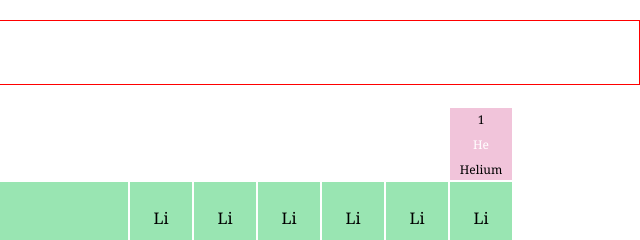
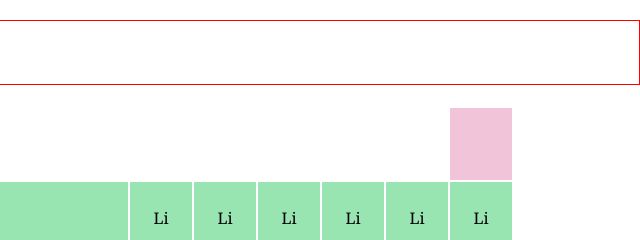
Before and after one commit to rehman-cp/Assignment1, a plain HTML site: page index.html in a window 1280 px wide. Shown: the top 240 px of the page, 640-1280 px from the left. Drawn offline with Linux system fonts and the light colour scheme.

Commit message:
Removed He

```diff
--- a/index.html
+++ b/index.html
@@ -19,11 +19,7 @@
             <p>Hydrogen</p>
           </td>
           <td class="tableBox" colspan="16"></td>
-          <td class="pink tableBox">
-            <p>1</p>
-            <p class="text">He</p>
-            <p>Helium</p>
-          </td>
+          <td class="pink tableBox"></td>
         </tr>
         <tr>
           <td class="tableBox yellow">Li</td>
```
